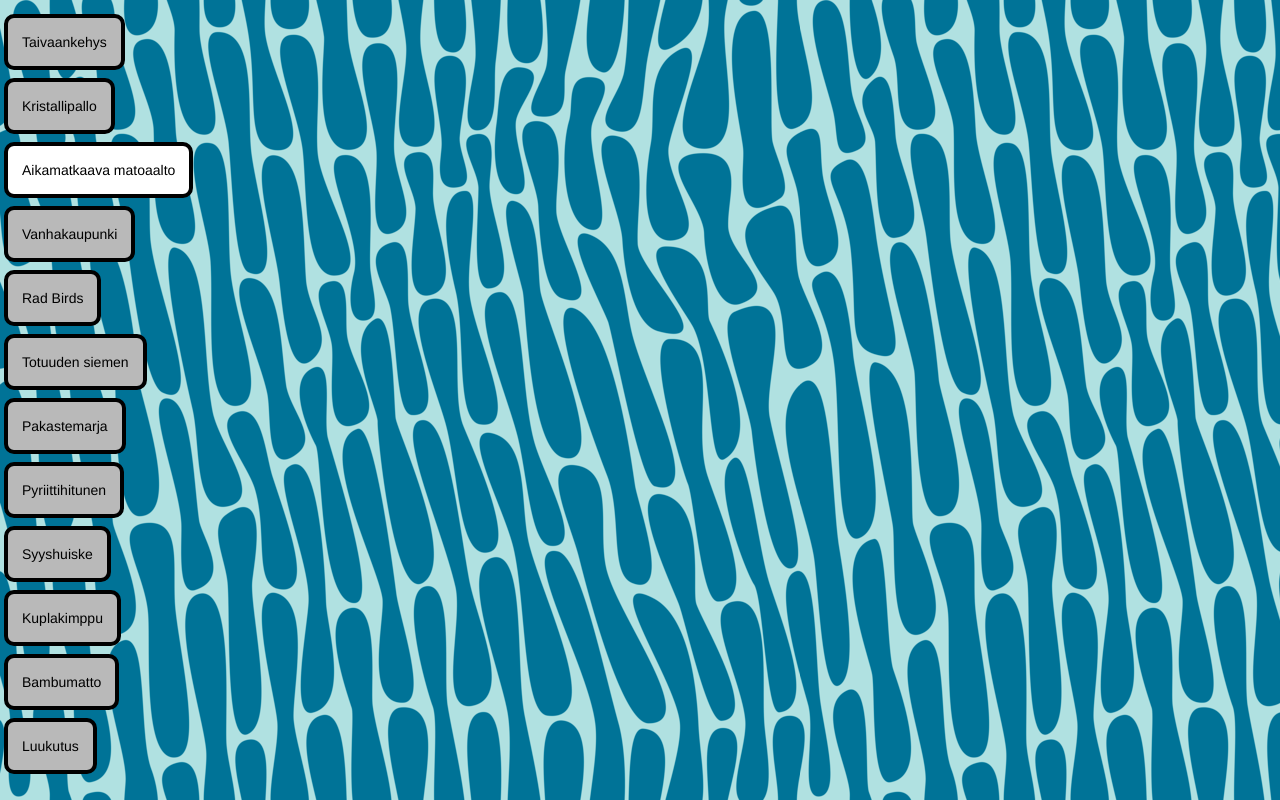
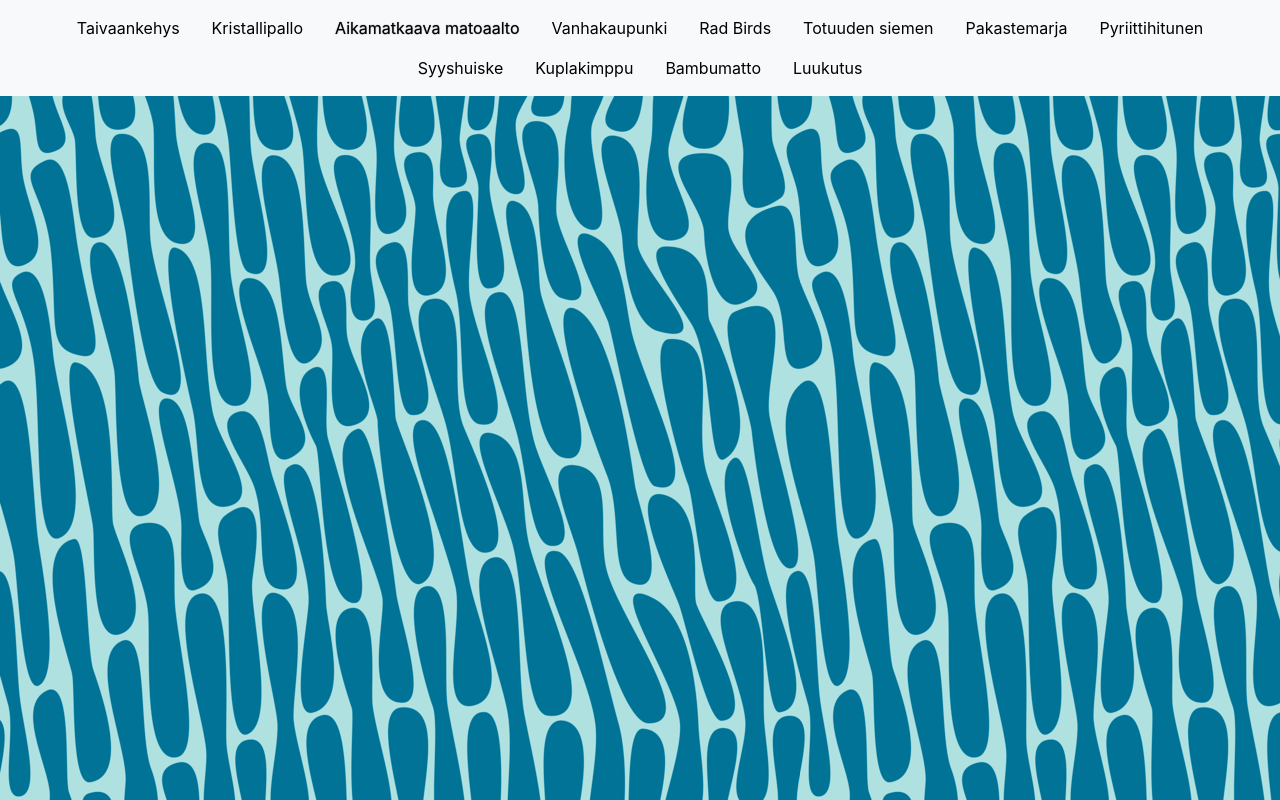
Before and after one commit to mollikka/PatternViewer, a plain HTML site: page index.html in a window 1280 px wide. Drawn offline with nearby package versions, Linux system fonts and the light colour scheme.

Commit message:
Rework and refactor menu

```diff
--- a/bg-switcher-menu.css
+++ /dev/null
@@ -1,22 +0,0 @@
-#bg-switcher-menu {
-  list-style: none;
-  padding: 0;
-}
-
-#bg-switcher-menu a {
-  text-decoration: none;
-  float: left;
-  clear: both;
-  background-color: #b9b9b9;
-  color: black;
-  margin: 4px;
-  padding: 14px;
-  border: solid 4px black;
-  border-radius: 10px;
-  max-width: 50%;
-  transition: background-color 2s;
-}
-
-.bg-switcher-menu-selected {
-  background-color: white !important;
-}
--- a/bg-switcher.css
+++ b/bg-switcher.css
@@ -2,7 +2,12 @@ body {
   overscroll-behavior-y: contain;
 }
 #bg-switcher-base {
-  background-color: black;
+  position: absolute;
+  z-index: -1;
+  top:0;
+  left:0;
+  width: 100%;
+  height: 100%;
 }
 #bg-switcher-effect {
   position: absolute;
@@ -14,6 +19,12 @@ body {
   background-size: 600pt;
   opacity: 0;
 }
+.bg-switcher-menu-selected {
+  text-shadow: 0 0 1px #999, 0 0 1px #999;
+}
+#bg-switcher-menu a{
+  color: black;
+}
 .bg-switcher-animation {
   animation:bg-switcher-crossfade 1s ease-in-out 1;
 }
--- a/bg-switcher.js
+++ b/bg-switcher.js
@@ -105,22 +105,27 @@ var bg_switcher = {
     }, this)});
   },
 
-  activate_menuitem: function(bg_filename, menuitem_element, bg_size) {
-    bg_switcher.choose_background(bg_filename, bg_size);
+  activate_menuitem: function(menuitem_element) {
+    bg_switcher.choose_background(menuitem_element.bg_filename, menuitem_element.bg_size);
     $('#bg-switcher-menu').find('*').removeClass('bg-switcher-menu-selected');
     menuitem_element.addClass('bg-switcher-menu-selected');
   },
 
-  menu_add: function(bg_filename, menuitem_element, bg_size) {
+  menu_add: function(bg_filename, display_name, bg_size) {
     var preloaded_image = new Image();
     preloaded_image.src = bg_filename;
     //need to keep a reference to preloaded images or they might get released
     this.background_images.push(preloaded_image);
+    var menuitem_element = $('<a class="nav-link" href="#">'+display_name+'</a>');
+    menuitem_element.bg_size = bg_size;
+    menuitem_element.bg_filename = bg_filename;
+    $('#bg-switcher-menu').append(menuitem_element);
     $(document).ready(function() {
       menuitem_element.click(function(e) {
-        bg_switcher.activate_menuitem(bg_filename, menuitem_element, bg_size);
+        bg_switcher.activate_menuitem(menuitem_element);
       });
     });
+    return menuitem_element;
   }
 };
 
--- a/index.html
+++ b/index.html
@@ -7,58 +7,42 @@
 
   <!--dank web technologies-->
   <link rel='stylesheet' href='https://maxcdn.bootstrapcdn.com/font-awesome/4.7.0/css/font-awesome.min.css'>
-  <link rel='stylesheet' href='https://maxcdn.bootstrapcdn.com/bootstrap/3.3.7/css/bootstrap.min.css'
-        integrity='sha384-BVYiiSIFeK1dGmJRAkycuHAHRg32OmUcww7on3RYdg4Va+PmSTsz/K68vbdEjh4u' crossorigin='anonymous'>
-  <script src='https://code.jquery.com/jquery-3.3.1.min.js'
-        integrity='sha256-FgpCb/KJQlLNfOu91ta32o/NMZxltwRo8QtmkMRdAu8='
-        crossorigin='anonymous'></script>
+  <link rel="stylesheet" href="https://stackpath.bootstrapcdn.com/bootstrap/4.3.1/css/bootstrap.min.css" integrity="sha384-ggOyR0iXCbMQv3Xipma34MD+dH/1fQ784/j6cY/iJTQUOhcWr7x9JvoRxT2MZw1T" crossorigin="anonymous">
+  <script src="https://code.jquery.com/jquery-3.3.1.slim.min.js" integrity="sha384-q8i/X+965DzO0rT7abK41JStQIAqVgRVzpbzo5smXKp4YfRvH+8abtTE1Pi6jizo" crossorigin="anonymous"></script>
+  <script src="https://cdnjs.cloudflare.com/ajax/libs/popper.js/1.14.3/umd/popper.min.js" integrity="sha384-ZMP7rVo3mIykV+2+9J3UJ46jBk0WLaUAdn689aCwoqbBJiSnjAK/l8WvCWPIPm49" crossorigin="anonymous"></script>
+  <script src="https://stackpath.bootstrapcdn.com/bootstrap/4.1.3/js/bootstrap.min.js" integrity="sha384-ChfqqxuZUCnJSK3+MXmPNIyE6ZbWh2IMqE241rYiqJxyMiZ6OW/JmZQ5stwEULTy" crossorigin="anonymous"></script>
 
   <script src='bg-switcher.js'></script>
   <script>
     $(document).ready(function() {
-      bg_switcher.menu_add('taivastelu-800.png', $('#bg-switcher-menu-1'), 600);
-      bg_switcher.menu_add('kristallisirpale-800.png', $('#bg-switcher-menu-2'), 600);
-      bg_switcher.menu_add('matoaalto-800.png', $('#bg-switcher-menu-3'), 600);
-      bg_switcher.menu_add('vanhakaupunki-800.png', $('#bg-switcher-menu-4'), 600);
-      bg_switcher.menu_add('rad-birds-800.png', $('#bg-switcher-menu-7'), 600);
-      bg_switcher.menu_add('totuudensiemen-800.png', $('#bg-switcher-menu-8'), 600);
-      bg_switcher.menu_add('halftone-warpzone-1500.png', $('#bg-switcher-menu-10'), 600);
-      bg_switcher.menu_add('pyriittihitunen-800.png', $('#bg-switcher-menu-11'), 600);
-      bg_switcher.menu_add('syyshuiske-1000.png', $('#bg-switcher-menu-12'), 300);
-      bg_switcher.menu_add('kuplakimppu-1200.png', $('#bg-switcher-menu-15'), 600);
-      bg_switcher.menu_add('bamboomat-1000.png', $('#bg-switcher-menu-16'), 600);
-      bg_switcher.menu_add('luukutus-1000.png', $('#bg-switcher-menu-17'), 600);
-      bg_switcher.activate_menuitem('matoaalto-800.png', $('#bg-switcher-menu-3'), 600);
+      bg_switcher.menu_add('taivastelu-800.png', 'Taivaankehys', 600);
+      bg_switcher.menu_add('kristallisirpale-800.png', 'Kristallipallo', 600);
+      default_bg = bg_switcher.menu_add('matoaalto-800.png', 'Aikamatkaava matoaalto', 600);
+      bg_switcher.menu_add('vanhakaupunki-800.png', 'Vanhakaupunki', 600);
+      bg_switcher.menu_add('rad-birds-800.png', 'Rad Birds', 600);
+      bg_switcher.menu_add('totuudensiemen-800.png', 'Totuuden siemen', 600);
+      bg_switcher.menu_add('halftone-warpzone-1500.png', 'Pakastemarja', 600);
+      bg_switcher.menu_add('pyriittihitunen-800.png', 'Pyriittihitunen', 600);
+      bg_switcher.menu_add('syyshuiske-1000.png', 'Syyshuiske', 300);
+      //bg_switcher.menu_add('uusipuu.png', 'Uusipuu', 600);
+      //bg_switcher.menu_add('dispersio.png', 'Dispersio', 600);
+      bg_switcher.menu_add('kuplakimppu-1200.png', 'Kuplakimppu', 600);
+      bg_switcher.menu_add('bamboomat-1000.png', 'Bambumatto', 600);
+      bg_switcher.menu_add('luukutus-1000.png', 'Luukutus', 600);
+      //bg_switcher.menu_add('staples-1000.png', 'Silkkiniitti', 600);
+      bg_switcher.activate_menuitem(default_bg);
     });
   </script>
   <link rel='stylesheet' type='text/css' href='bg-switcher.css'>
-  <link rel='stylesheet' type='text/css' href='bg-switcher-menu.css'>
 
 </head>
-<body id='bg-switcher-base'>
-  <div id='bg-switcher-effect'></div>
-  <ul id='bg-switcher-menu'>
-    <li> <a id='bg-switcher-menu-1'>Taivaankehys</a>
-    </li>
-    <li> <a id='bg-switcher-menu-2'>Kristallipallo</a>
-    </li>
-    <li> <a id='bg-switcher-menu-3'>Aikamatkaava matoaalto</a>
-    </li>
-    <li> <a id='bg-switcher-menu-4'>Vanhakaupunki</a>
-    </li>
-    <li> <a id='bg-switcher-menu-7'>Rad Birds</a>
-    </li>
-    <li> <a id='bg-switcher-menu-8'>Totuuden siemen</a>
-    </li>
-    <li> <a id='bg-switcher-menu-10'>Pakastemarja</a>
-    </li>
-    <li> <a id='bg-switcher-menu-11'>Pyriittihitunen</a>
-    </li>
-    <li> <a id='bg-switcher-menu-12'>Syyshuiske</a>
-    </li>
-    </li> <a id='bg-switcher-menu-15'>Kuplakimppu</a>
-    </li> <a id='bg-switcher-menu-16'>Bambumatto</a>
-    </li> <a id='bg-switcher-menu-17'>Luukutus</a>
-    </li>
-  </ul>
+<body>
+
+<nav id="bg-switcher-menu" class="nav navbar navbar-light bg-light justify-content-center">
+</nav>
+
+</div>
+  <div id="bg-switcher-base">
+    <div id='bg-switcher-effect'></div>
+  </div>
 </body>
```
